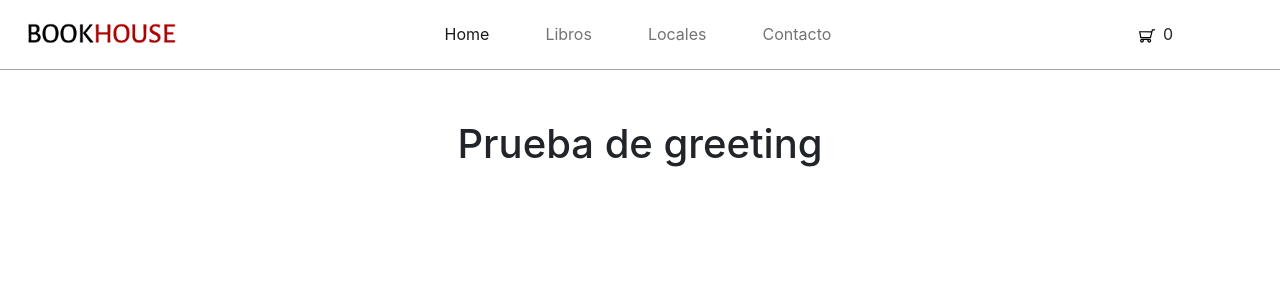
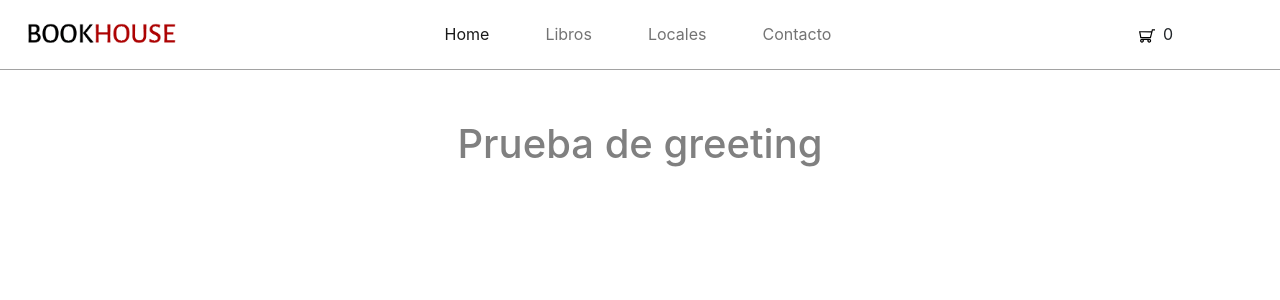
Before and after one commit to gonzalogilparicio/bookhouse, a JavaScript app: page / in a window 1280 px wide. Shown: the top 300 px of the page. Built offline with nearby package versions, Linux system fonts and the light colour scheme; the HTML template or start-up script is replaced by a standard one.

Commit message:
add style in component ItemListContainer

```diff
--- a/src/App.js
+++ b/src/App.js
@@ -10,7 +10,7 @@ function App() {
       </header>
       <body>
         <main>
-          <ItemListContainer  greeting='Prueba de greeting'/>
+          <ItemListContainer  greeting='Prueba de greeting' color='grey'/>
         </main>
       </body>
     </div>
--- a/src/components/ItemListContainer/ItemListContainer.js
+++ b/src/components/ItemListContainer/ItemListContainer.js
@@ -1,9 +1,9 @@
 import './ItemListContainer.css'
 
-const ItemListContainer = ({ greeting }) => {
+const ItemListContainer = ({ greeting, color }) => {
     return (
         <div>
-            <h1>{greeting}</h1>
+            <h1 style={{color}}>{greeting}</h1>
         </div>
     )
 }
```
